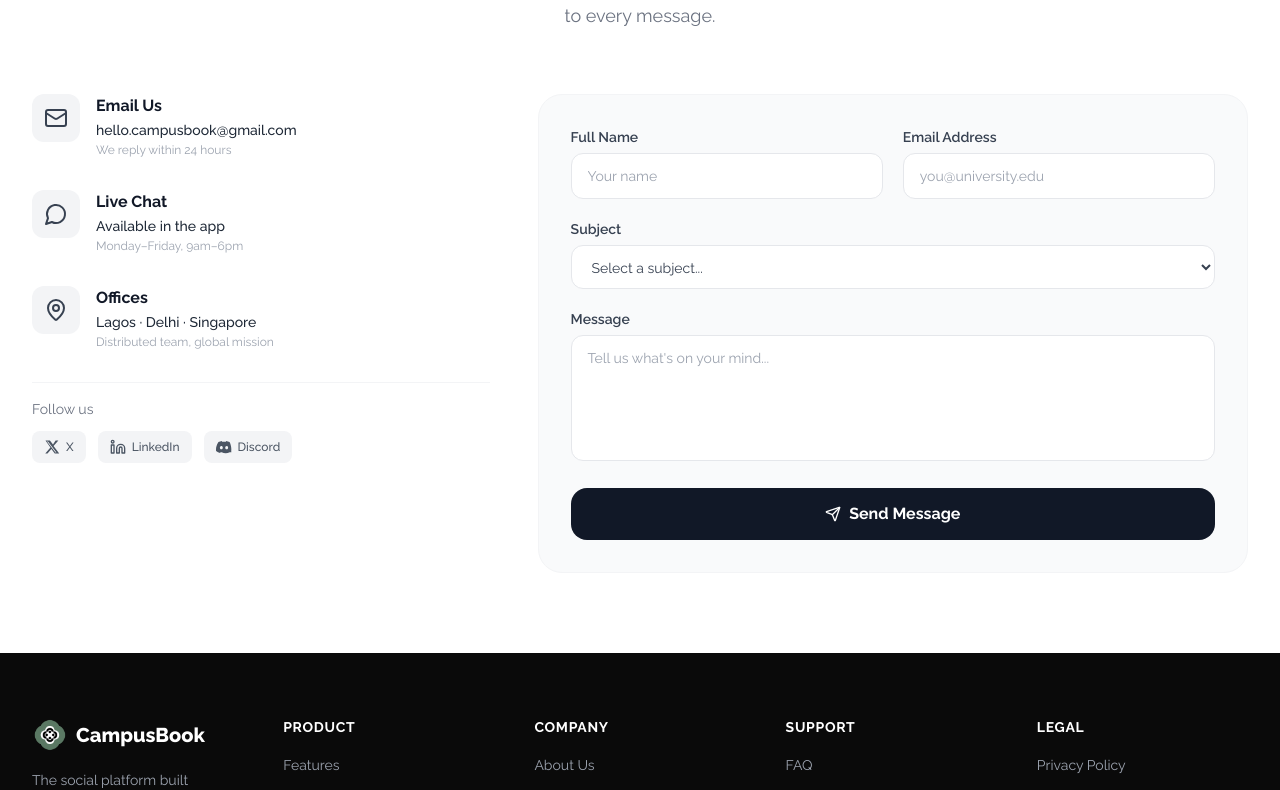
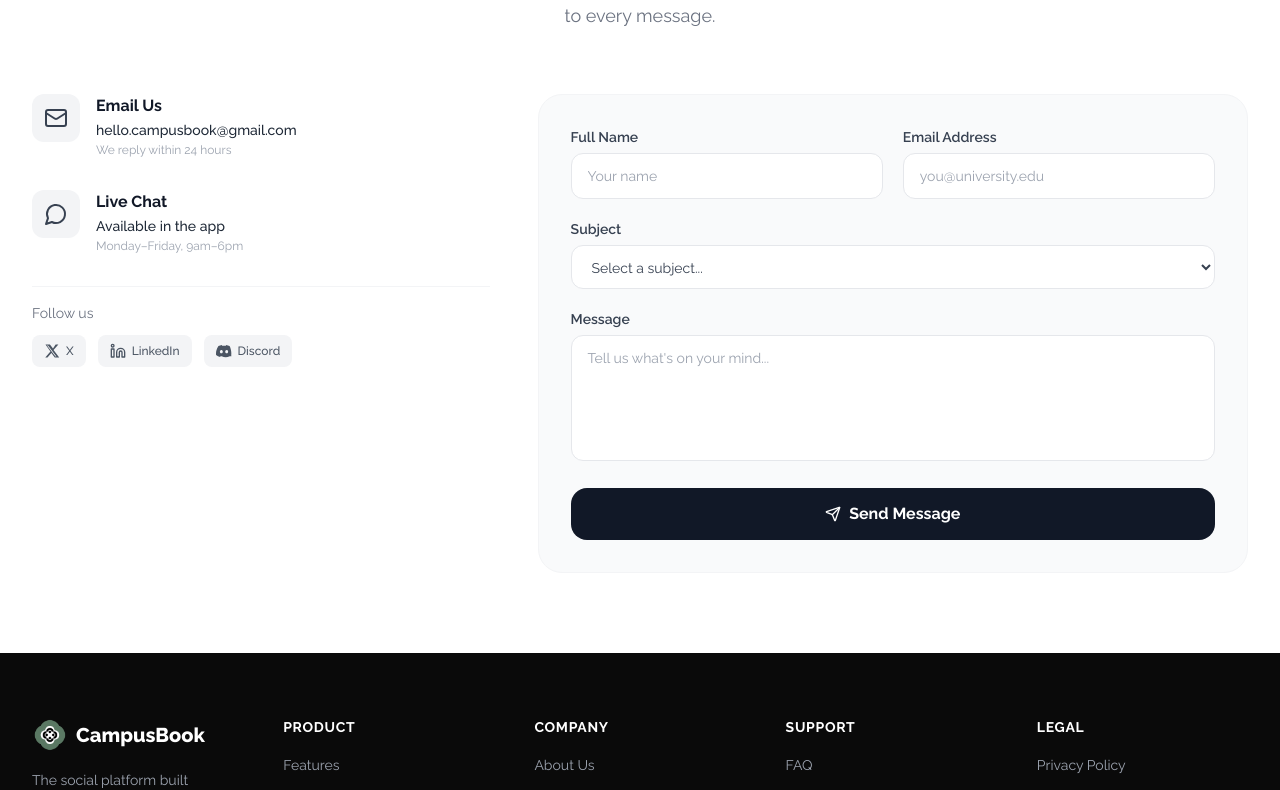
Before and after one commit to perthho/campusbookWebapp, a Next.js app: page / in a window 1280 px wide. Shown: the part 4818-5608 px from the top of the page. Built offline with nearby package versions, Linux system fonts and the light colour scheme.

Commit message:
removed loc

```diff
--- a/components/Contact.tsx
+++ b/components/Contact.tsx
@@ -84,14 +84,6 @@ export default function Contact() {
                 title: "Live Chat",
                 value: "Available in the app",
                 sub: "Monday–Friday, 9am–6pm",
-                color: "bg-gray-100",
-                icolor: "text-gray-700",
-              },
-              {
-                icon: MapPin,
-                title: "Offices",
-                value: "Lagos · Delhi · Singapore",
-                sub: "Distributed team, global mission",
                 color: "bg-gray-100",
                 icolor: "text-gray-700",
               },
```
